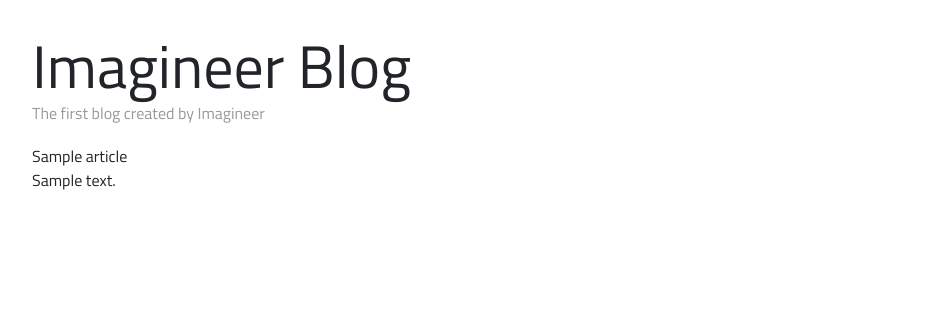
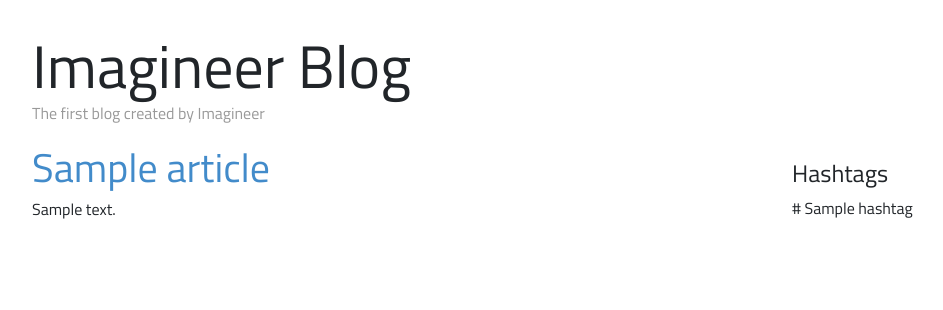
Before and after one commit to cmdlhz/study_for_ver2, a Django app: page / in a window 1280 px wide. Shown: the part 44-354 px from the top of the page, without its empty margins (53-996 px from the left). Run offline with Django 3.2, Linux system fonts and the light colour scheme; tables that the repository leaves empty hold one stand-in row (values such as "Sample post"); some libraries are stand-ins or nearby versions.

Commit message:
[2-3] Week 3 Bootstrap (Part 2 of 3)

```diff
--- a/backend/imagineer_django/week3/blog/views.py
+++ b/backend/imagineer_django/week3/blog/views.py
@@ -4,7 +4,11 @@ from .models import Article, Comment, HashTag
 # Create your views here.
 def index(request):
   article_list = Article.objects.all()
-  ctx = { 'article_list' : article_list }
+  hashtag_list = HashTag.objects.all()
+  ctx = {
+    'article_list' : article_list,
+    'hashtag_list' : hashtag_list,
+  }
   return render(request, 'index.html', ctx)
 
 def detail(request):
--- a/backend/imagineer_django/week3/static/css/base.css
+++ b/backend/imagineer_django/week3/static/css/base.css
@@ -38,3 +38,19 @@
   font-weight: 300;
   line-height: 1.4;
 }
+
+.blog-post-title{
+  margin-bottom: 5px;
+  font-size: 40px;
+  color: #428bca;
+}
+
+.sidebar-module{
+  padding: 15px;
+  margin: 0 -15px 15px;
+}
+
+.list-unstyled{
+  padding-left: 0;
+  list-style: none;
+}
--- a/backend/imagineer_django/week3/templates/index.html
+++ b/backend/imagineer_django/week3/templates/index.html
@@ -14,11 +14,26 @@
     <h1 class="blog-title">Imagineer Blog</h1>
     <p class="lead blog-description">The first blog created by Imagineer</p>
   </div>
-</div>
-<div class="container">
-  {% for article in article_list %}
-  <div>{{ article.title }}</div>
-  <div>{{ article.content }}</div>
-  {% endfor %}
+  <div class="row">
+    <div class="col-sm-8">
+      <div class="blog-post">
+        {% for article in article_list %}
+          <h2 class="blog-post-title">{{ article.title }}</h2>
+          <p>{{ article.content }}</p>
+        {% endfor %}
+      </div>
+    </div>
+    <div class="col-sm-3 col-sm-offset-1 blog-sidebar">
+      <div class="sidebar-module">
+        <h4>Hashtags</h4>
+        <ol class="list-unstyled">
+          {% for hashtag in hashtag_list %}
+            <li># {{hashtag}}</li>
+          {% endfor %}
+        </ol>
+      </div>
+      <div class="sidebar-module"></div>
+    </div>
+  </div>
 </div>
 {% endblock %}
```
